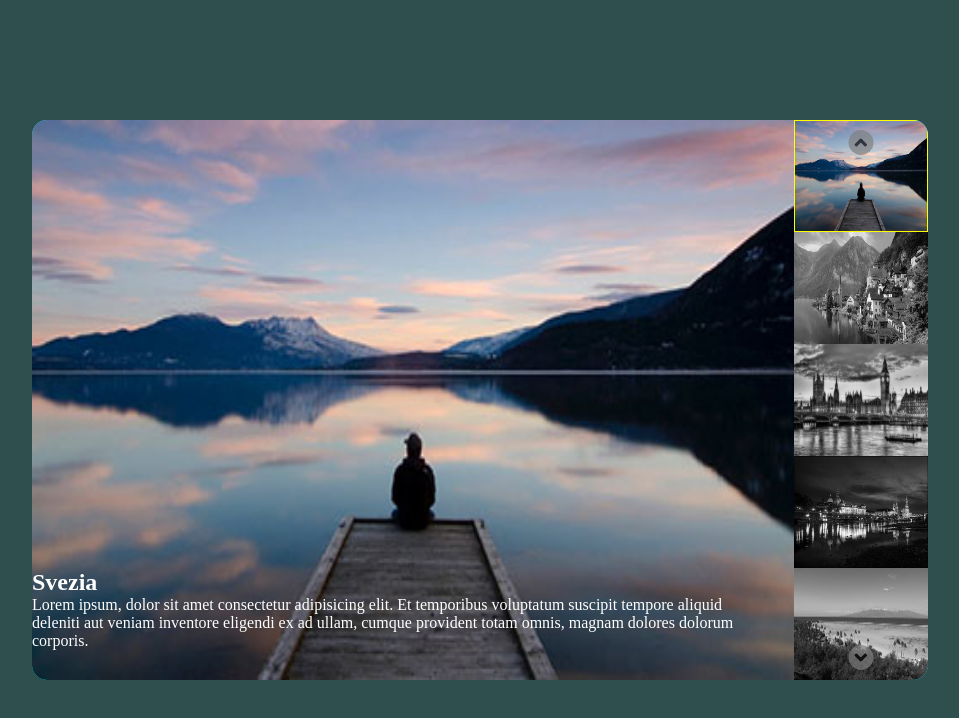
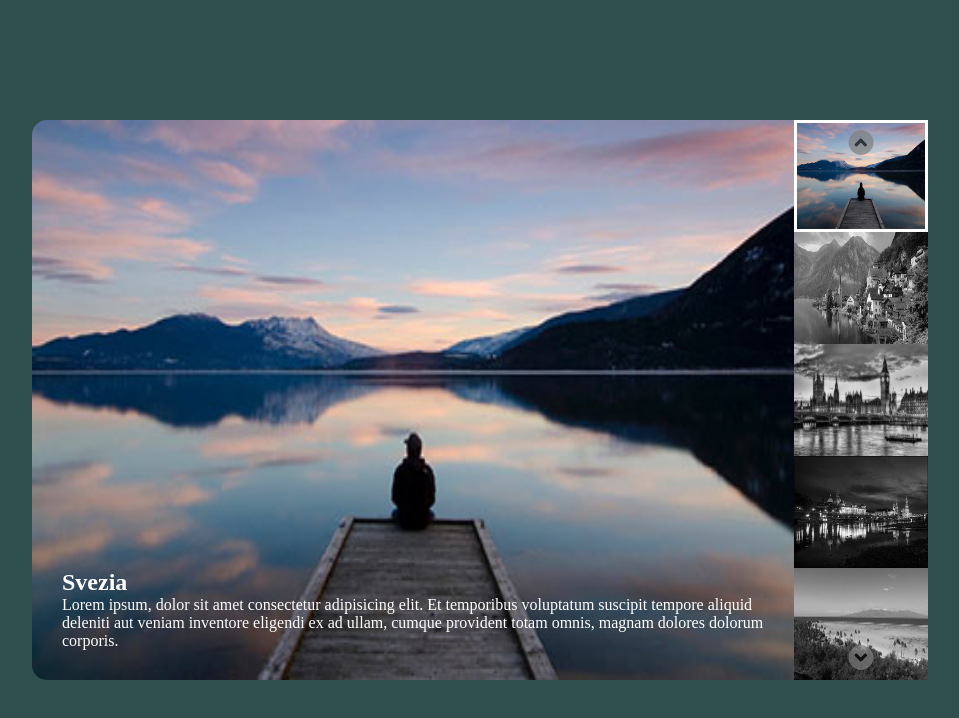
Before and after one commit to XanderGale/js-array-carousel, a plain HTML site: page milestone3/index.html in a window 1280 px wide. Shown: the whole page, without its empty margins (160-1119 px from the left). Drawn offline with Linux system fonts and the light colour scheme.

Commit message:
bonus + fix css

```diff
--- a/milestone3/css/style.css
+++ b/milestone3/css/style.css
@@ -25,8 +25,8 @@ main{
 
     overflow: hidden;
 
-    border-radius: 15px;
-    background-color: cyan;
+    border-top-left-radius: 15px;
+    border-bottom-left-radius: 15px;
     height: 70vh;
 
     display: flex;
@@ -60,8 +60,10 @@ main{
 }
 .left-image-text{
     position: absolute;
-    bottom: 30px;
-    right: 30px;
+    bottom: 0;
+    right: 0;
+
+    padding: 30px;
 
     display: inherit;
 
@@ -75,18 +77,12 @@ main{
 
     overflow: hidden;
 }
-.slider-img-container:first-of-type{
-    border-top-right-radius: 60px;
-}
-.slider-img-container:last-of-type{
-    border-bottom-right-radius: 60px;
-}
 .slider-img-container{
     height: 20%;
     filter: grayscale(1);
 }
 .slider-img-container.active{
-    border: 1px solid yellow;
+    border: 3px solid white;
     filter: grayscale(0);
 }
 .preview-img-container{
@@ -103,6 +99,8 @@ main{
 }
 
 .arrow-circle{
+    cursor: pointer;
+
     position: absolute;
     left: 50%;
     transform: translateX(-50%);
```
